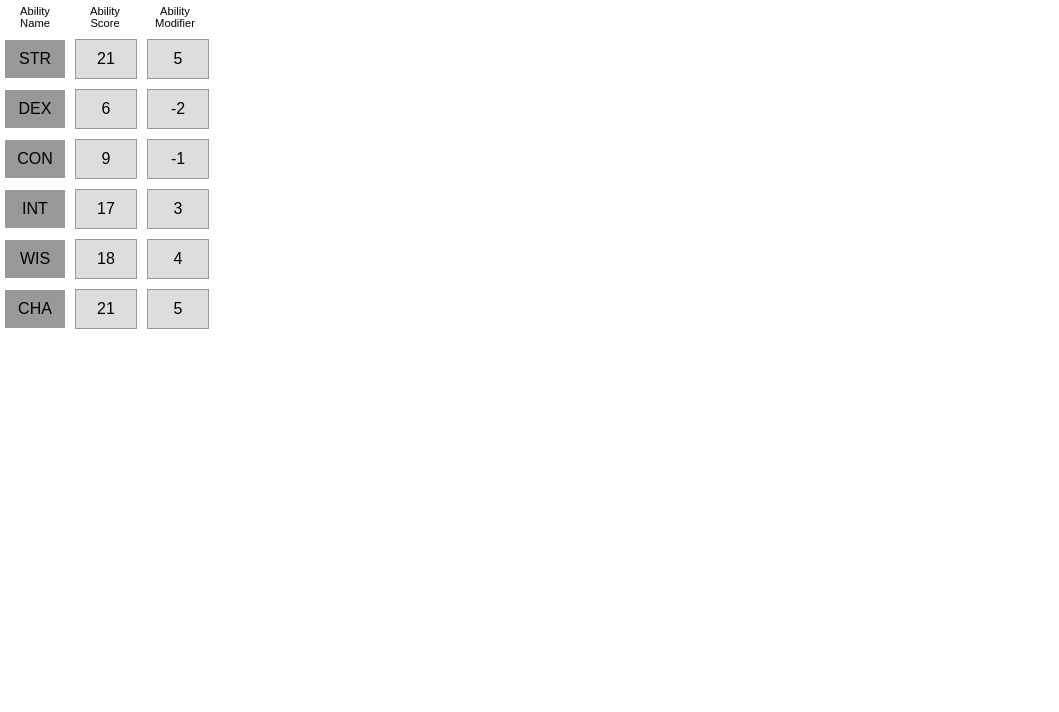
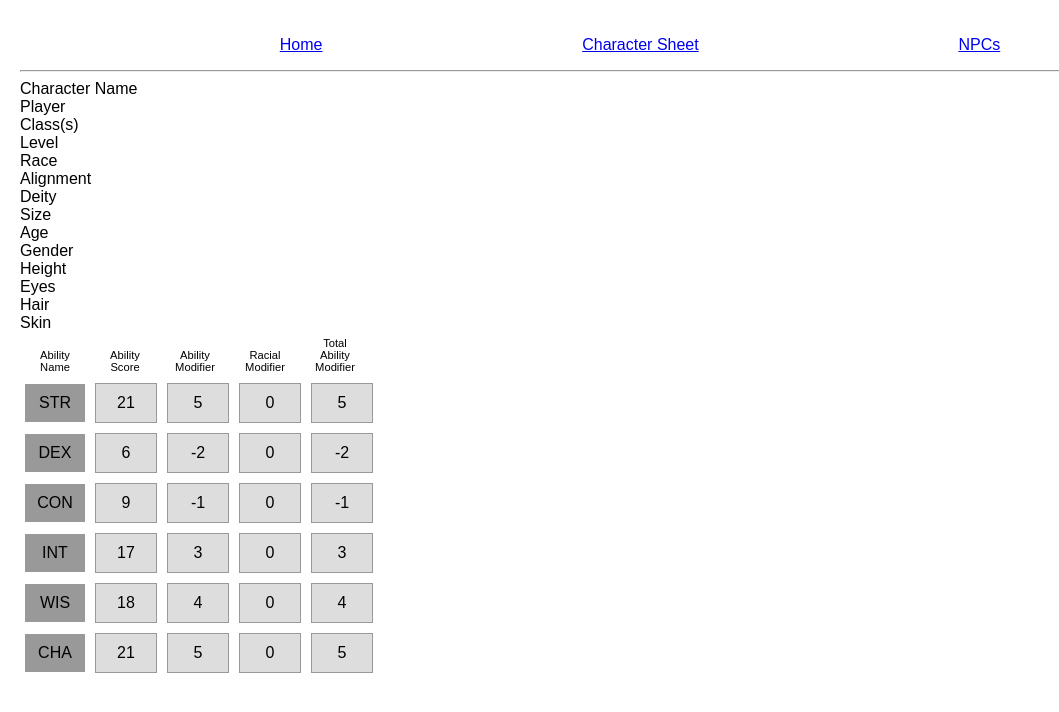
Before and after one commit to asap/reimagined-spoon, a React (Create React App) app: page /sheet in a window 1280 px wide. Shown: the top 712 px of the page, without its empty margins (0-1059 px from the left). Built offline with nearby package versions, Linux system fonts and the light colour scheme.

Commit message:
Add Character Sheet and NPC Generator

```diff
--- a/package.json
+++ b/package.json
@@ -5,6 +5,7 @@
   "dependencies": {
     "react": "^16.0.0",
     "react-dom": "^16.0.0",
+    "react-router-dom": "^4.2.2",
     "react-scripts": "1.0.17"
   },
   "scripts": {
--- a/src/App.js
+++ b/src/App.js
@@ -1,12 +1,64 @@
 import React, { Component } from 'react';
+import {
+  BrowserRouter as Router,
+  Route,
+  Link,
+} from 'react-router-dom'
 import logo from './logo.svg';
 import './App.css';
-import AttributeList from './attributes/attribute-list';
+import CharacterSheet from './character-sheet/character-sheet';
+import NPCView from './npcs/npc-view';
+
+class Home extends Component {
+  render() {
+    return(
+      <div>Home</div>
+    );
+  }
+};
+
+class Nav extends Component {
+  render() {
+
+    const navStyles = {
+    };
+
+    const listStyles = {
+      display: 'flex',
+      listStyle: 'none',
+      justifyContent: 'space-evenly',
+      padding: 0,
+    };
+
+    return(
+      <div style={navStyles}>
+        <ul style={listStyles}>
+          <li><Link to="/"> Home</Link></li>
+          <li><Link to="/sheet">Character Sheet</Link></li>
+          <li><Link to="/npc">NPCs</Link></li>
+        </ul>
+        <hr />
+      </div>
+    );
+  }
+};
 
 class App extends Component {
   render() {
+    const pageStyles = {
+      display: 'flex',
+      flexDirection: 'column',
+      padding: '20px',
+    };
     return (
-      <AttributeList />
+      <Router>
+        <div style={pageStyles}>
+          <Nav />
+          <Route exact path="/" component={Home} />
+          <Route path="/sheet" component={CharacterSheet} />
+          <Route path="/npc" component={NPCView} />
+        </div>
+      </Router>
     );
   }
 }
--- a/src/attributes/attribute-list.js
+++ b/src/attributes/attribute-list.js
@@ -7,11 +7,19 @@ export default class AttributeList extends Component {
       label: stat,
       value: stats[stat],
       modifier: mods[stats[stat]],
-    }))
+      racialModifier: 0,
+      totalModifier: 0,
+    })),
+    modifiers: this.props.modifiers || [],
   }
 
   render() {
-    const attributes = this.state.attributes.map((attr, i) => <AttributeView key={i} attribute={attr} />);
+    const modifiers = this.state.modifiers;
+    const attributes = this.state.attributes.map((attr, i) => {
+      attr.racialModifier = modifiers[attr.label] || 0;
+      attr.totalModifier = attr.modifier + attr.racialModifier;
+      return <AttributeView key={i} attribute={attr} />
+    });
 
     const headerStyle = {
       padding: '0 10px',
@@ -27,6 +35,8 @@ export default class AttributeList extends Component {
         <span style={headerStyle}>Ability Name</span>
         <span style={headerStyle}>Ability Score</span>
         <span style={headerStyle}>Ability Modifier</span>
+        <span style={headerStyle}>Racial Modifier</span>
+        <span style={headerStyle}>Total Ability Modifier</span>
         {attributes}
       </div>
     );
@@ -36,6 +46,8 @@ export default class AttributeList extends Component {
 
 const abilities = ['STR', 'DEX', 'CON', 'INT', 'WIS', 'CHA'];
 
+// TODO: Should probably return more realistic numbers.
+// Maybe a simplified pick method?
 const mods = [
  -5, // Ignore 0th element
  -5,    // 1
--- a/src/attributes/attribute-view.js
+++ b/src/attributes/attribute-view.js
@@ -29,6 +29,8 @@ class AttributeView extends Component {
         <span style={labelStyle} className="label">{attribute.label}</span>
         <span style={cellStyle} className="value">{attribute.value}</span>
         <span style={cellStyle} className="value">{attribute.modifier}</span>
+        <span style={cellStyle} className="race">{attribute.racialModifier}</span>
+        <span style={cellStyle} className="total">{attribute.totalModifier}</span>
       </div>
     );
   }
--- /dev/null
+++ b/src/character-sheet/character-sheet.js
@@ -0,0 +1,28 @@
+import React, { Component } from 'react';
+import AttributeList from '../attributes/attribute-list';
+
+export default class CharacterSheet extends Component {
+  render() {
+    return (
+      <div>
+        <div className="characterMeta">
+          <div>Character Name</div>
+          <div>Player</div>
+          <div>Class(s)</div>
+          <div>Level</div>
+          <div>Race</div>
+          <div>Alignment</div>
+          <div>Deity</div>
+          <div>Size</div>
+          <div>Age</div>
+          <div>Gender</div>
+          <div>Height</div>
+          <div>Eyes</div>
+          <div>Hair</div>
+          <div>Skin</div>
+        </div>
+        <AttributeList />
+      </div>
+    );
+  }
+};
--- /dev/null
+++ b/src/npcs/npc-view.js
@@ -0,0 +1,38 @@
+import React, { Component } from 'react';
+import AttributeList from '../attributes/attribute-list';
+import Species from '../races/star-trek';
+const { species } = Species;
+
+export default class NPC extends Component {
+  state = {
+    npc: {
+      race: randomRace(),
+      class: randomClass(),
+    }
+  };
+
+  render () {
+    const npc = this.state.npc;
+    return (
+      <div>
+        <div>{npc.race.race}</div>
+        <div>{npc.class}</div>
+        <AttributeList modifiers={npc.race.stats} />
+      </div>
+    );
+  }
+};
+
+
+const classes = [
+  'rogue', 'starship officer', 'mystic'
+];
+
+const randomRace = () => {
+  const races = species;
+  return races[Math.floor(Math.random() * races.length)];
+};
+
+const randomClass = () => {
+  return classes[Math.floor(Math.random() * classes.length)];
+};
--- /dev/null
+++ b/src/races/star-trek.js
@@ -0,0 +1,24 @@
+export default {
+  species: [
+    {
+      'race': 'human',
+      'stats': {}
+    }, {
+      'race': 'klingon',
+      'stats': {
+        'STR': 1,
+        'INT': -1,
+        'CON': 1,
+        'WIS': -1,
+      },
+    }, {
+      'race': 'cardassian',
+      'stats': {
+        'DEX': -1,
+        'CON': 1,
+        'CHA': -1,
+        'WIS': 1,
+      },
+    },
+  ]
+};
```
Also changed, not shown: src/messages/message-list.js (added, +34 -0 lines), src/messages/message-view.js (added, +31 -0 lines), src/races/dnd.js (added), 1 other file (tests, documents, lock files or other folders).
